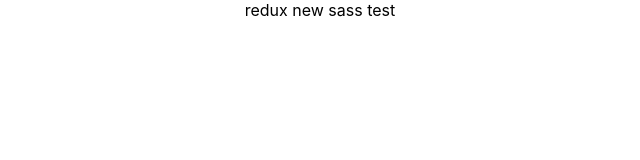
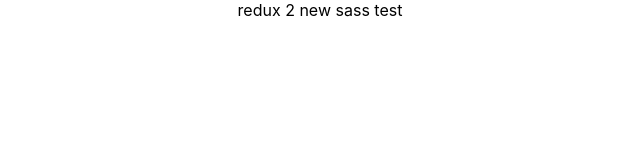
Before and after one commit to limitlesscreator/testreactapp, a React (Create React App) app: page / in a window 1280 px wide. Shown: the top 160 px of the page, without its empty margins (320-960 px from the left). Built offline with nearby package versions, Linux system fonts and the light colour scheme.

Commit message:
"add some text 2"

```diff
--- a/src/App.js
+++ b/src/App.js
@@ -4,7 +4,7 @@ import './App.css';
 function App() {
   return (
     <div className="App">
-      redux
+      redux 2
         new
         sass
         test
```
